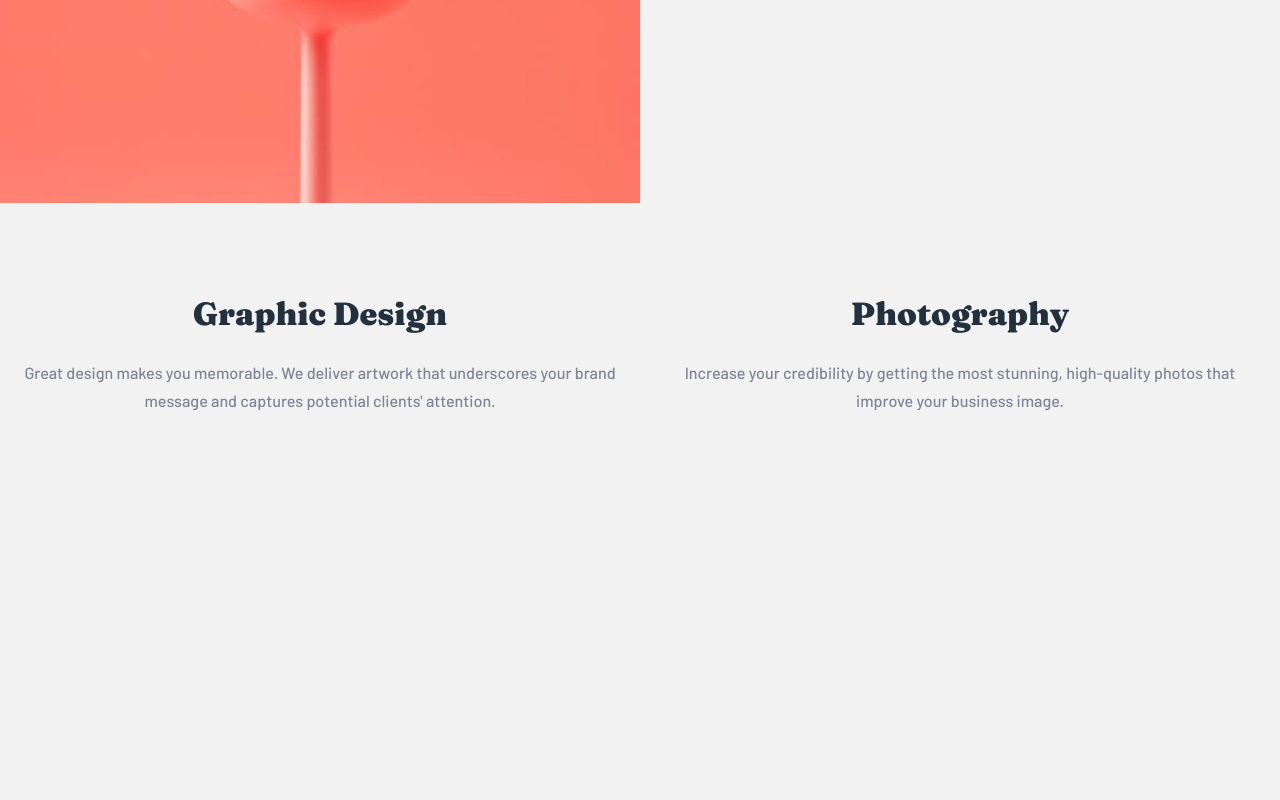
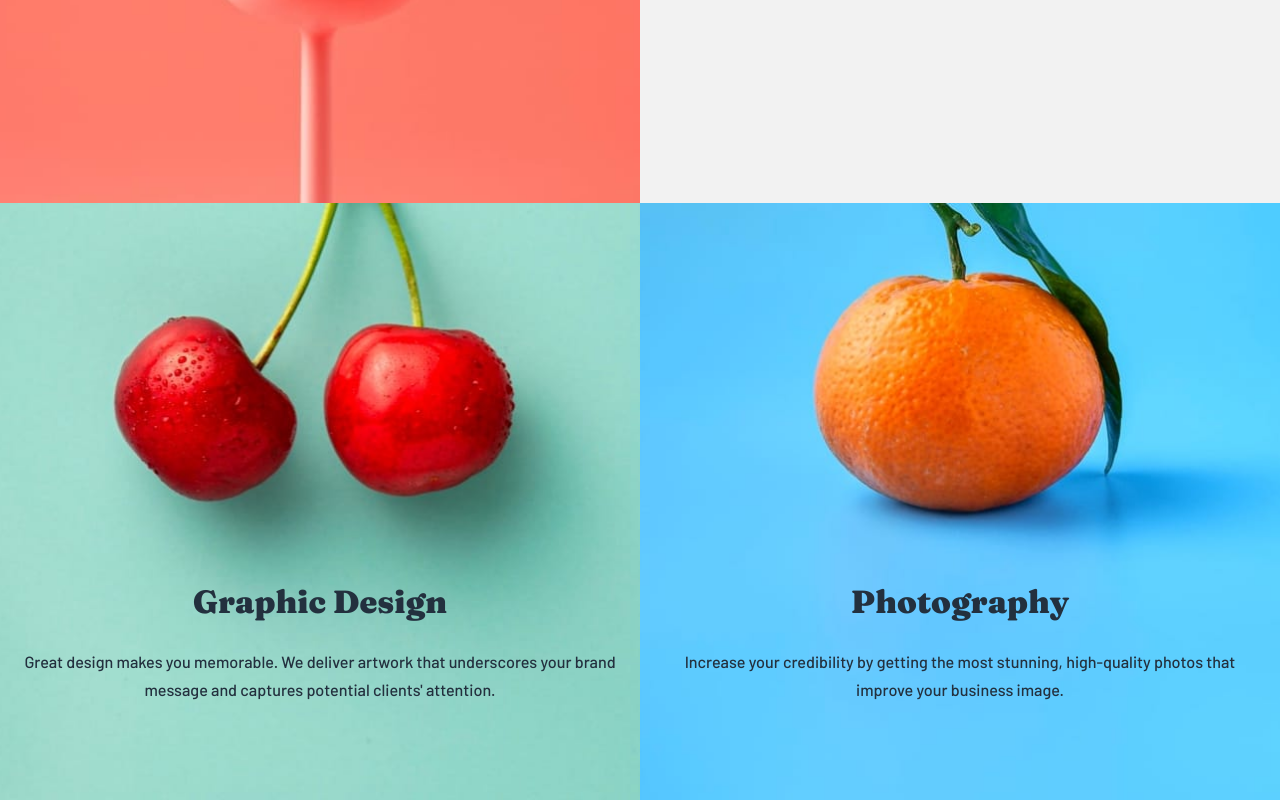
Before and after one commit to kiraGit67/sunnyside-agency-landing-page-main, a plain HTML site: page index.html in a window 1280 px wide. Shown: the part 1604-2404 px from the top of the page. Before the commit the page ends 2339 px from the top, so only its background shows below. Drawn offline with Linux system fonts and the light colour scheme.

Commit message:
adds styles and classes for graphic-design and photography sections

```diff
--- a/assets/styles/style.css
+++ b/assets/styles/style.css
@@ -179,6 +179,27 @@ p {
   aspect-ratio: 375 / 312;
 }
 
+.two-columns.graphic-design-photography > .article-text {
+  background-size: cover;
+  aspect-ratio: 375 / 624;
+  display: flex;
+  flex-direction: column;
+  align-items: center;
+  justify-content: flex-end;
+}
+
+.two-columns.graphic-design-photography > .article-text > p {
+  color: var(--clr-black);
+}
+
+.article-text.graphic-design {
+  background-image: url("../images/mobile/image-graphic-design.jpg");
+}
+
+.article-text.photography {
+  background-image: url("../images/mobile/image-photography.jpg");
+}
+
 .article-text h2 {
   color: var(--clr-black);
 }
@@ -258,4 +279,17 @@ p {
     background-position: center center;
     aspect-ratio: 1 / 1.05;
   }
+
+  .two-columns.graphic-design-photography > .article-text {
+    aspect-ratio: 375 / 350;
+    background-position: top center;
+  }
+
+  .article-text.graphic-design {
+    background-image: url("../images/desktop/image-graphic-design.jpg");
+  }
+
+  .article-text.photography {
+    background-image: url("../images/desktop/image-photography.jpg");
+  }
 }
```
